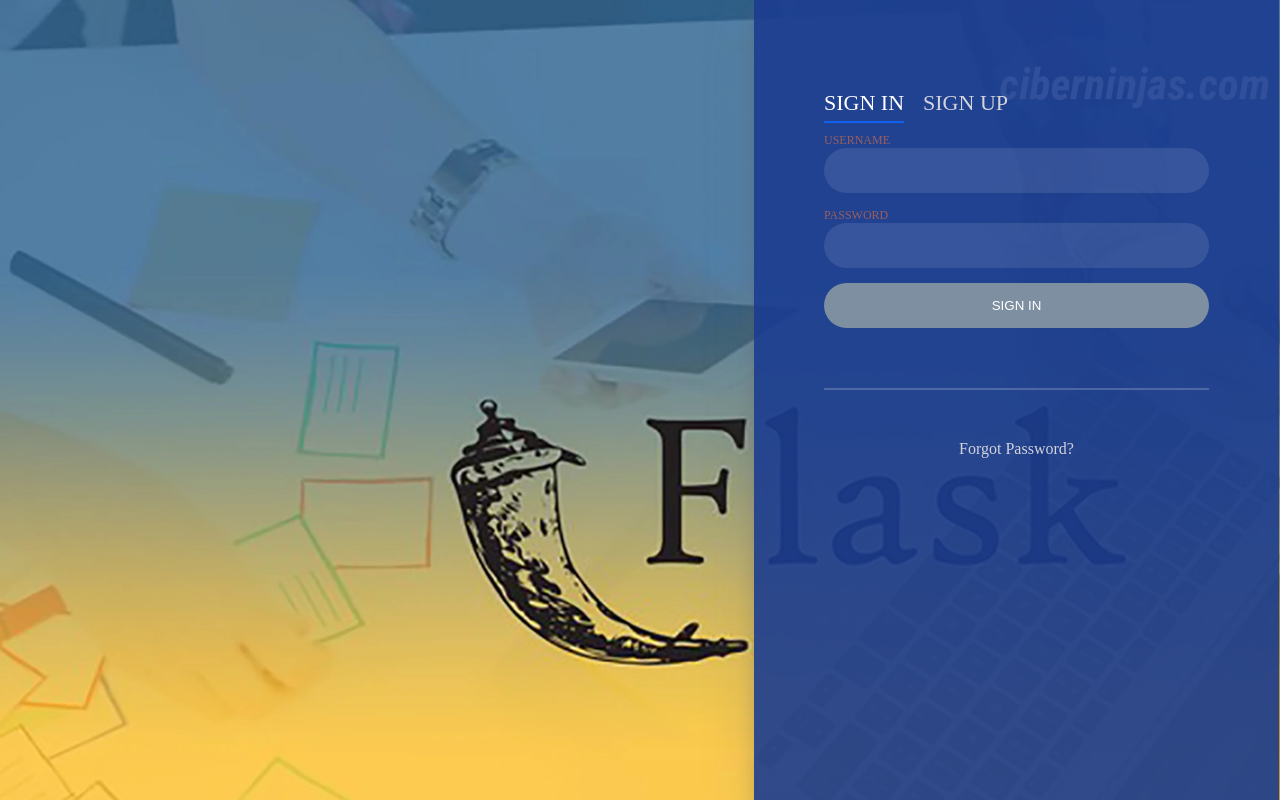
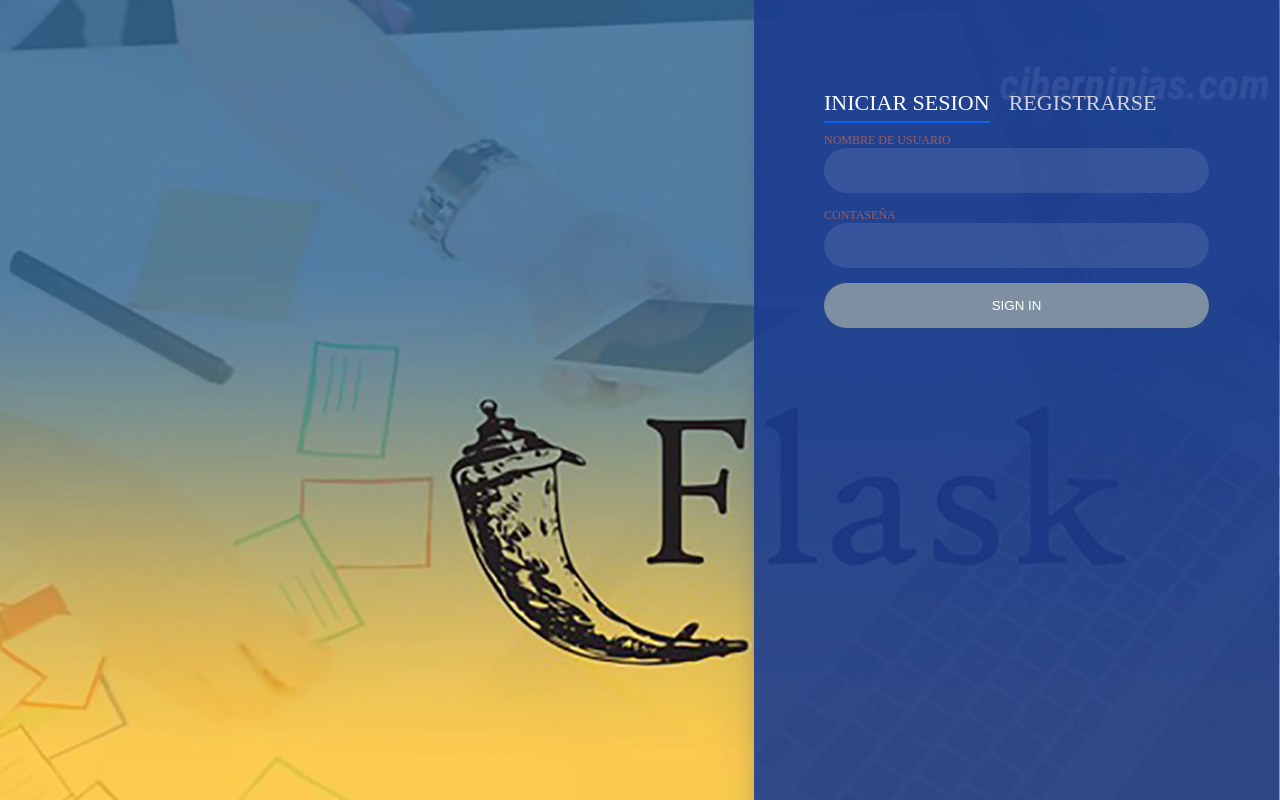
Before and after one commit to enzof10/final-tp, a Flask app: page / in a window 1280 px wide. Run offline with Flask 2, Linux system fonts and the light colour scheme.

Commit message:
add signin

```diff
--- a/api-fastapi/model/schemas.py
+++ b/api-fastapi/model/schemas.py
@@ -3,7 +3,8 @@
 
 
 class User(BaseModel):
+    Id: int = None
     Username: str
     Password: str
-    Fullname: str
-    isAdmin: bool
+    Fullname: str = None
+    isAdmin: bool = None
--- a/front-flask/templates/signin.html
+++ b/front-flask/templates/signin.html
@@ -13,43 +13,39 @@
     <div class="login-wrap">
         <form action="/login" method="post">
             <div class="login-html">
-                <input id="tab-1" type="radio" name="tab" class="sign-in" checked><label for="tab-1" class="tab">Sign In</label>
-                <input id="tab-2" type="radio" name="tab" class="sign-up"><label for="tab-2" class="tab">Sign Up</label>
+                <input id="tab-1" type="radio" name="tab" class="sign-in" checked><label for="tab-1" class="tab">iniciar sesion</label>
+                <input id="tab-2" type="radio" name="tab" class="sign-up"><label for="tab-2" class="tab">Registrarse</label>
                 <div class="login-form">
                     <div class="sign-in-htm">
                         <div class="group">
-                            <label for="user" class="label">Username</label>
+                            <label for="user" class="label">Nombre de usuario</label>
                             <input id="user" name="username" type="text" class="input">
                         </div>
                         <div class="group">
-                            <label for="pass" class="label">Password</label>
+                            <label for="pass" class="label">Contaseña</label>
                             <input id="pass" type="password" name="password" class="input" data-type="password">
                         </div>
                         <div class="group">
                             <input type="submit" class="button" value="Sign In">
-                        </div>
-                        <div class="hr"></div>
-                        <div class="foot-lnk">
-                            <a href="#forgot">Forgot Password?</a>
                         </div>
                     </div>
                 </form>
         <form action="/signup" method="post">
             <div class="sign-up-htm">
                 <div class="group">
-                    <label for="user" class="label">Username</label>
+                    <label for="user" class="label">Nombre de usuario</label>
                     <input id="user" name="username" type="text" class="input">
                 </div>
                 <div class="group">
-                    <label for="pass" class="label">Full name</label>
+                    <label for="pass" class="label">Apellido</label>
                     <input id="pass" name="fullname" type="text" class="input">
                 </div>
                 <div class="group">
-                    <label for="pass" class="label">Password</label>
+                    <label for="pass" class="label">Contraseña</label>
                     <input id="pass" name="password" type="password" class="input" data-type="password">
                 </div>
                 <div class="group">
-                    <label for="pass" class="label">Repeat Password</label>
+                    <label for="pass" class="label">Repita contraseña</label>
                     <input id="pass" name="password" type="password" class="input" data-type="password">
                 </div>
                 <div class="group">
@@ -57,7 +53,7 @@
                 </div>
                 <div class="hr"></div>
                 <div class="foot-lnk">
-                    <label for="tab-1">Already Member?</a>
+                    <label for="tab-1">Ya esta registrado?</a>
             </div>
         </form>
     </div>
```
Also changed, not shown: api-fastapi/main.py (+24 -6 lines), api-fastapi/model/handle_db.py (+15 -4 lines), api-fastapi/model/tfinal.db.
